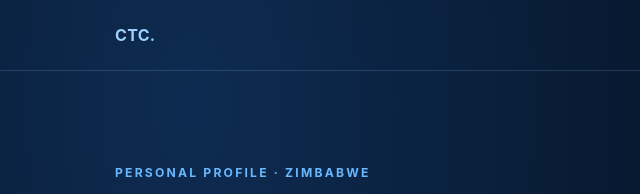
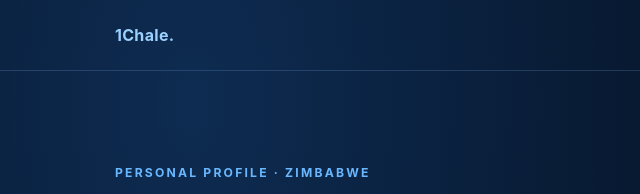
Before and after one commit to charleschoga2025-wq/charles-choga-profile, a plain HTML site: page index.html in a window 1280 px wide. Shown: the top 194 px of the page, 0-640 px from the left. Drawn offline with Linux system fonts and the light colour scheme.

Commit message:
Update index.html

```diff
--- a/index.html
+++ b/index.html
@@ -93,7 +93,7 @@
 <body>
   <header>
     <div class="wrap nav">
-      <a class="brand" href="#home" aria-label="Charles Choga home">CTC.</a>
+      <a class="brand" href="#home" aria-label="Charles Choga home">1Chale.</a>
       <nav aria-label="Main navigation">
         <a href="#about">About</a>
         <a href="#interests">Interests</a>
```
